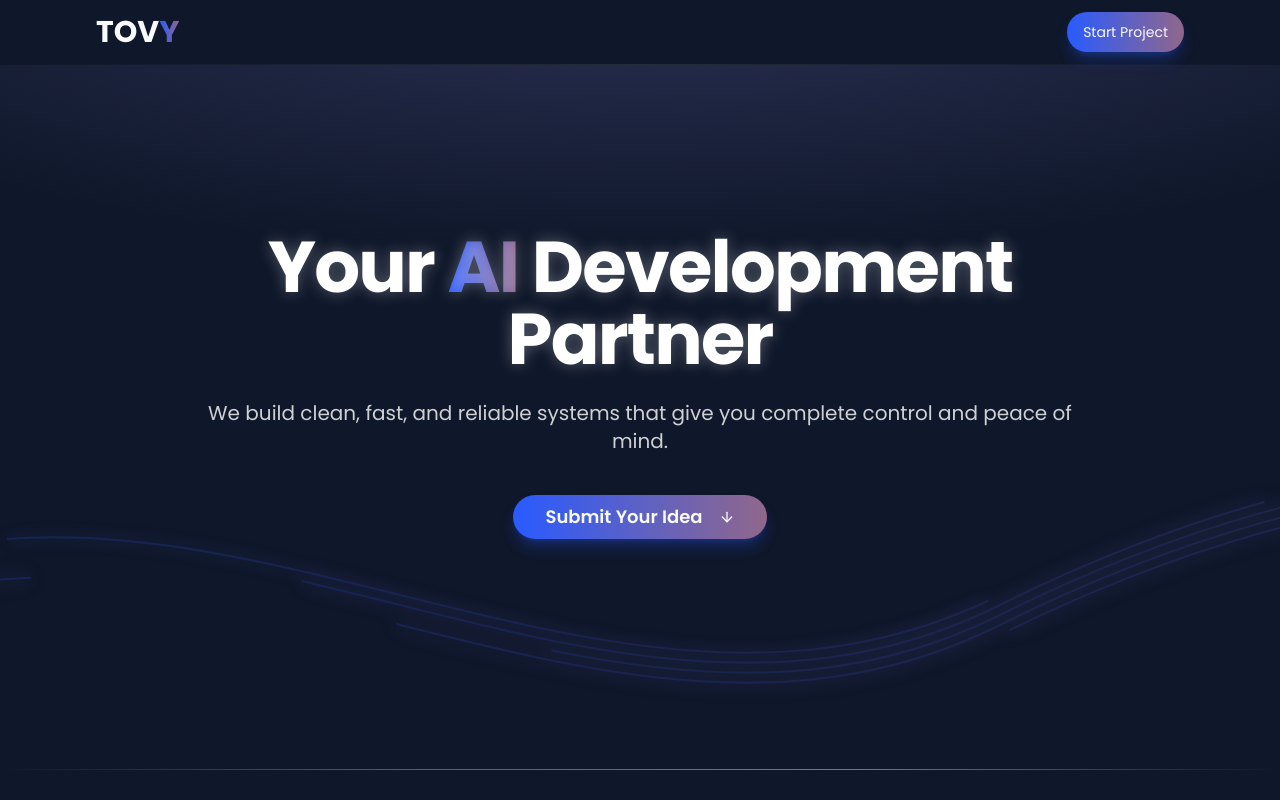
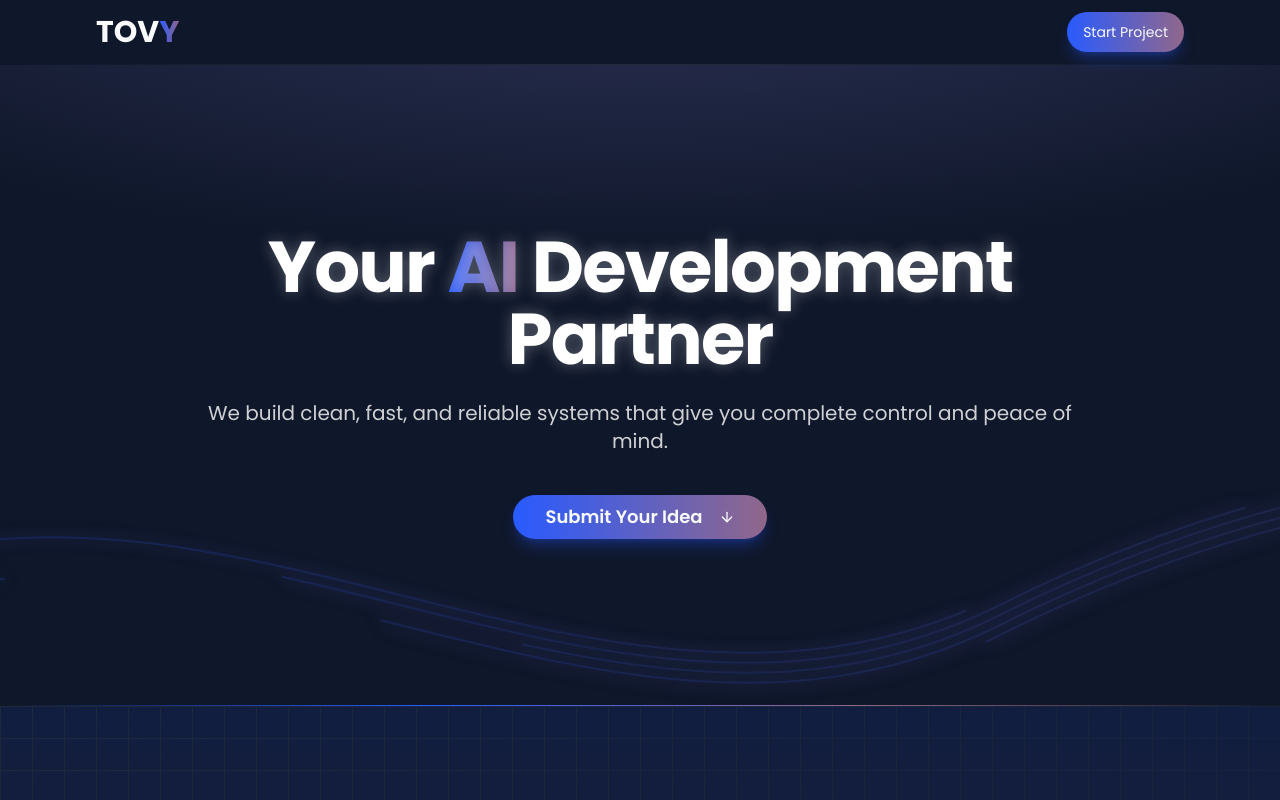
Before and after one commit to tovy-eu/tovy.eu-website, a Next.js app: page / in a window 1280 px wide. Shown: the top 800 px of the page. Built offline with nearby package versions, Linux system fonts and the light colour scheme.

Commit message:
ok and now make sure the line itself sits on the edge of each section. T

```diff
--- a/src/components/landing/section-divider.tsx
+++ b/src/components/landing/section-divider.tsx
@@ -1,6 +1,6 @@
 export function SectionDivider() {
   return (
-    <div className="my-12 sm:my-16 w-full">
+    <div className="w-full">
       <div className="h-px bg-gradient-to-r from-transparent via-primary to-transparent" style={{
         background: 'linear-gradient(to right, transparent, hsl(var(--primary)), #8F668C, transparent)'
       }}></div>
```
